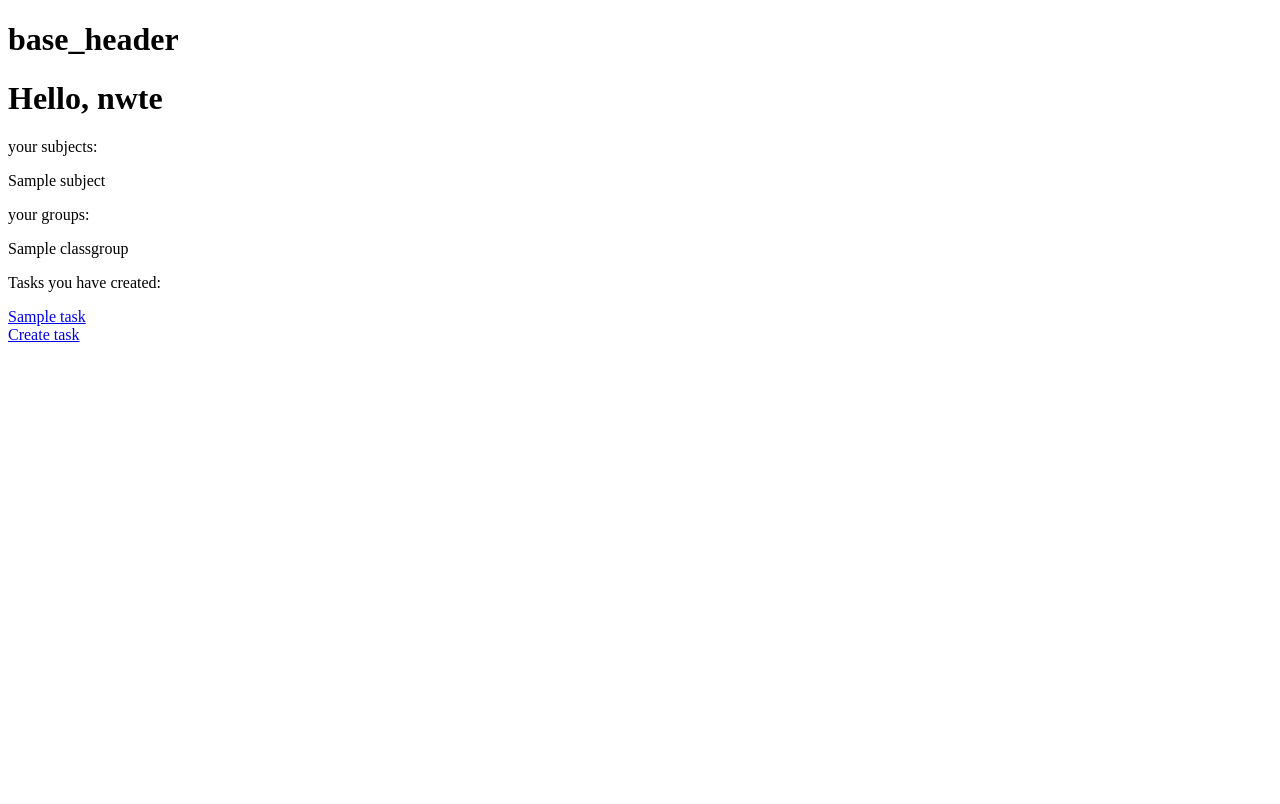
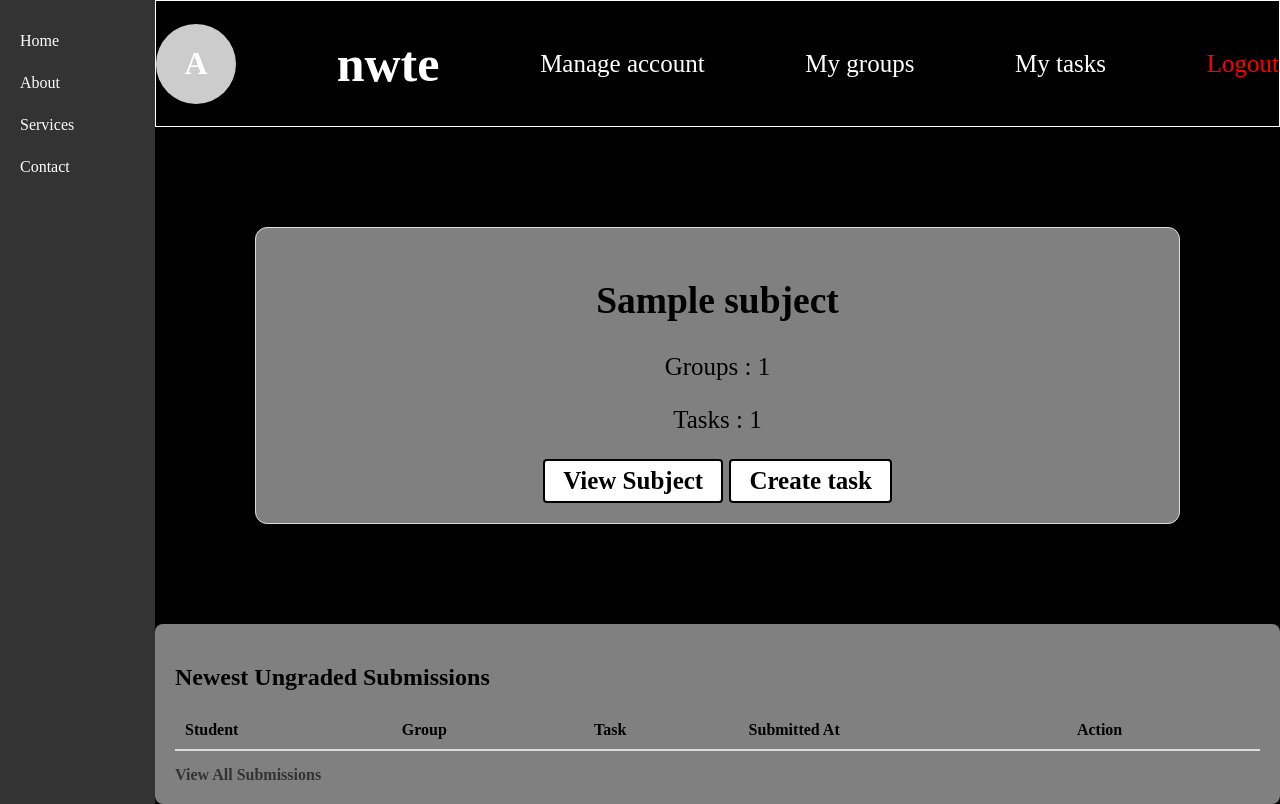
Before and after one commit to nwtes/DjangoProject, a Django app: page /teacher/dashboard in a window 1280 px wide. Before the commit the page ends 342 px from the top, so only its background shows below. Run offline with Django 5.2, Linux system fonts and the light colour scheme; a user stored in the database is signed in; data comes from the database, SQL or seed files in the repository; tables that the repository leaves empty hold one stand-in row (values such as "Sample post"); lists and menus that the app fills with data are empty.

Commit message:
created static files, and basic styling and functionality to teacher dashboard

```diff
--- a/DjangoProject/settings.py
+++ b/DjangoProject/settings.py
@@ -125,7 +125,8 @@ USE_TZ = True
 # Static files (CSS, JavaScript, Images)
 # https://docs.djangoproject.com/en/5.2/howto/static-files/
 
-STATIC_URL = 'static/'
+STATIC_URL = '/static/'
+STATICFILES_DIRS = [BASE_DIR / "static"]
 
 # Default primary key field type
 # https://docs.djangoproject.com/en/5.2/ref/settings/#default-auto-field
--- a/assignments/models.py
+++ b/assignments/models.py
@@ -13,7 +13,7 @@ class Task(models.Model):
         limit_choices_to = {"role" : "teacher"},
         related_name = "tasks"
     )
-    group = models.ForeignKey(ClassGroup,on_delete = models.CASCADE)
+    group = models.ForeignKey(ClassGroup,on_delete = models.CASCADE,related_name="task")
 
     def clean(self):
 
--- a/classrooms/models.py
+++ b/classrooms/models.py
@@ -11,7 +11,7 @@ class Subject(models.Model):
 
 class ClassGroup(models.Model):
     name = models.CharField(max_length=64)
-    subject = models.ForeignKey(Subject,on_delete=models.CASCADE)
+    subject = models.ForeignKey(Subject,on_delete=models.CASCADE,related_name='classgroup')
 
     def __str__(self):
         return self.name
--- a/pages/views.py
+++ b/pages/views.py
@@ -2,6 +2,7 @@ from django.shortcuts import render, redirect, get_object_or_404
 from classrooms.models import ClassGroup,Subject,GroupMembership
 from assignments.models import Task,Submission
 from .forms import TaskCreationForm
+from django.db.models import Count
 # Create your views here.
 
 def home_view(request):
@@ -23,18 +24,30 @@ def teacher_dashboard_view(request):
     subject = Subject.objects.filter(teacher=teacher)
     groups = ClassGroup.objects.filter(subject__teacher=teacher)
     tasks = Task.objects.filter(created_by = teacher)
+    submissions = Submission.objects.filter(task__created_by = teacher,grade__isnull = True)
+    subjects = Subject.objects.filter(teacher = teacher).annotate(
+        group_count = Count("classgroup"),
+        task_count = Count("classgroup__task")
+    )
     return render(request,"dashboard/teacher.html",{
         "subject" : subject,
         "groups" : groups,
-        'tasks' : tasks
+        'tasks' : tasks,
+        "subjects": subjects,
+        "submissions" : submissions
     })
 
 def create_task(request):
     teacher = request.user.profile
 
-    allowed_groups = ClassGroup.objects.filter(subject__teacher = teacher)
+    if request.GET.get("subject"):
+        subject = request.GET.get("subject")
+        allowed_groups = ClassGroup.objects.filter(subject = subject,subject__teacher=teacher)
+    else:
+        allowed_groups = ClassGroup.objects.filter(subject__teacher=teacher)
 
     if request.method == "POST":
+
         form = TaskCreationForm(request.POST)
         form.fields['group'].queryset = allowed_groups
 
--- /dev/null
+++ b/static/css/base.css
@@ -0,0 +1,160 @@
+body {
+    color:white;
+    background-color: black;
+    margin: 0;
+    padding: 0;
+}
+
+.fixed-header{
+    width: 155px;
+    height: 100vh;
+    position: fixed;
+    left: 0;
+    top: 0;
+    background: #333;
+    padding-top: 20px;
+    color: white;
+}
+.fixed-header a {
+    display: block;
+    color: white;
+    padding: 12px 20px;
+    text-decoration: none;
+}
+.fixed-header a:hover {
+    background: #444;
+}
+.content {
+    margin-left: 155px;
+    height: 100vh;
+    display: flex;
+    flex-direction: column;
+}
+.teacher-header{
+    border: 1px solid white;
+    flex: 22%;
+    display: flex;
+    flex-direction: row;
+    justify-content: space-between;
+    align-items: center;
+    font-size: 25px;
+}
+.teacher-header a{
+    color: white;
+    text-decoration: none;
+}
+.teacher-header a:hover{
+    color: gray;
+}
+
+.teacher-body{
+    flex:78%;
+}
+.teacher-card-row{
+    display: flex;
+    flex-direction: row;
+    gap: 100px;
+    padding: 100px;
+}
+.card{
+    flex: 1;
+    background: gray;
+    font-size: 25px;
+    border-radius: 12px;
+    padding: 20px;
+    color: black;
+    text-align: center;
+    border: 1px solid #ddd;
+    box-sizing: border-box;
+}
+.card a{
+    display: inline-block;
+    padding: 6px 18px;
+    background: white;
+    color: black;
+    font-weight: bold;
+    text-decoration: none;
+    border: 2px solid black;
+
+    border-radius: 4px;
+}
+.card a:hover{
+    background:gray;
+}
+.pfp-placeholder {
+    width: 80px;
+    height: 80px;
+    border-radius: 50%;         /* makes it round */
+    background: #ccc;           /* placeholder color */
+    display: flex;
+    align-items: center;
+    justify-content: center;
+    font-size: 32px;
+    font-weight: bold;
+    color: white;
+    user-select: none;
+}
+.table-wrapper{
+    display:flex;
+    justify-content:center;
+}
+.inbox-container {
+    background: gray;
+    padding: 20px;
+    border-radius: 8px;
+
+    width: 100%;
+    max-width: 1200px;
+    color: black;
+}
+
+.inbox-table {
+    width: 100%;
+    border-collapse: collapse;
+    margin-top: 10px;
+
+
+}
+
+.inbox-table th {
+    text-align: left;
+    padding: 10px;
+    background: gray;
+    border-bottom: 2px solid #ddd;
+    font-weight: bold;
+}
+
+.inbox-table td {
+    padding: 12px;
+    border-bottom: 1px solid #eee;
+}
+
+/* Highlight ungraded items */
+.ungraded {
+    border-left: 6px solid #ffd700; /* yellow left border */
+    background: gray;            /* very light yellow */
+}
+
+/* Grade link styling */
+.grade-link {
+    color: #0077ff;
+    font-weight: bold;
+    text-decoration: none;
+}
+
+.grade-link:hover {
+    text-decoration: underline;
+}
+
+/* View all link */
+.view-all {
+    display: inline-block;
+    margin-top: 15px;
+    font-weight: bold;
+    text-decoration: none;
+    color: #333;
+}
+
+.view-all:hover {
+    text-decoration: underline;
+}
--- a/templates/_base.html
+++ b/templates/_base.html
@@ -1,3 +1,4 @@
+{% load static %}
 <!doctype html>
 <html lang="en">
 <head>
@@ -5,16 +6,21 @@
     <meta name="viewport"
           content="width=device-width, user-scalable=no, initial-scale=1.0, maximum-scale=1.0, minimum-scale=1.0">
     <meta http-equiv="X-UA-Compatible" content="ie=edge">
+    <link rel="stylesheet" href="{% static 'css/base.css' %}">
     <title>Document</title>
 </head>
 <body>
-    <header>
-        <div>
-            <h1>base_header</h1>
-        </div>
+    <header class="fixed-header">
+        <a href="#">Home</a>
+        <a href="#">About</a>
+        <a href="#">Services</a>
+        <a href="#">Contact</a>
     </header>
-    {% block content %}
+    <div class="content">
+        {% block content %}
 
-    {% endblock %}
+        {% endblock %}
+    </div>
+
 </body>
 </html>
--- a/templates/dashboard/teacher.html
+++ b/templates/dashboard/teacher.html
@@ -2,19 +2,61 @@
 
 {% block content %}
 
-    <h1>Hello, {{ user.username }}</h1>
-    <p>your subjects:</p>
-    {% for sub in subject %}
-        {{ sub.name }}
-    {% endfor %}
-    <p>your groups:</p>
-    {% for g in groups %}
-        {{ g.name }}
-    {% endfor %}
-    <p>Tasks you have created:</p>
-    {% for t in tasks %}
-        <a href="{% url 'view_task' t.id %}">{{ t.title }}</a>
-    {% endfor %}
-    <br>
-    <a href="{% url 'create_task' %}">Create task</a>
+
+    <div class="teacher-header">
+        <div class="pfp-placeholder">A</div>
+        <h1>{{ user.username }}</h1>
+        <a href="">Manage account</a>
+        <a href="">My groups</a>
+        <a href="">My tasks</a>
+        <a style="color:red;" href="">Logout</a>
+    </div>
+
+    <div class="teacher-body">
+        <div class="teacher-card-row">
+            {% for sub in subjects %}
+                <div class="card">
+                    <h2>{{ sub.name }}</h2>
+                    <p>Groups : {{ sub.group_count }}</p>
+                    <p>Tasks : {{ sub.task_count }}</p>
+                    <div class="card-links">
+                        <a href="">View Subject</a>
+                        <a href="{% url 'create_task' %}?subject={{ sub.id }}">Create task</a>
+                    </div>
+                </div>
+            {% endfor %}
+        </div>
+       <div class="table-wrapper">
+            <div class="inbox-container">
+    <h2>Newest Ungraded Submissions</h2>
+
+    <table class="inbox-table">
+        <thead>
+            <tr>
+                <th>Student</th>
+                <th>Group</th>
+                <th>Task</th>
+                <th>Submitted At</th>
+                <th>Action</th>
+            </tr>
+        </thead>
+
+        <tbody>
+            {% for sub in submissions %}
+                <tr class="ungraded">
+                    <td>{{ sub.student }}</td>
+                    <td>{{ sub.task.group }}</td>
+                    <td>{{ sub.task.title }}</td>
+                    <td>{{ sub.submitted_at }}</td>
+                    <td><a class="grade-link" href="{% url 'submission' sub.id %}">Grade →</a></td>
+                </tr>
+            {% endfor %}
+        </tbody>
+    </table>
+
+    <a href="#" class="view-all">View All Submissions</a>
+    </div>
+       </div>
+
+        </div>
 {% endblock %}
```
Also changed, not shown: static/js/base.js (added).
